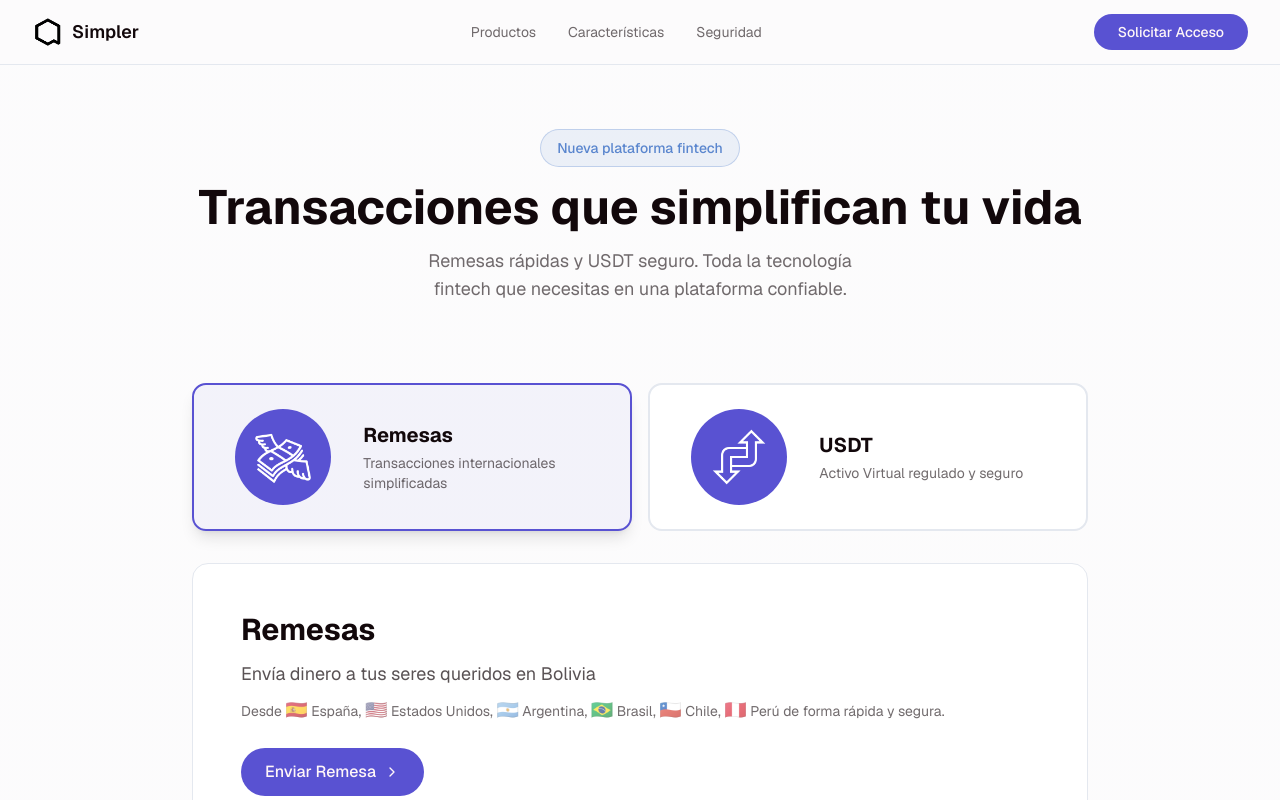
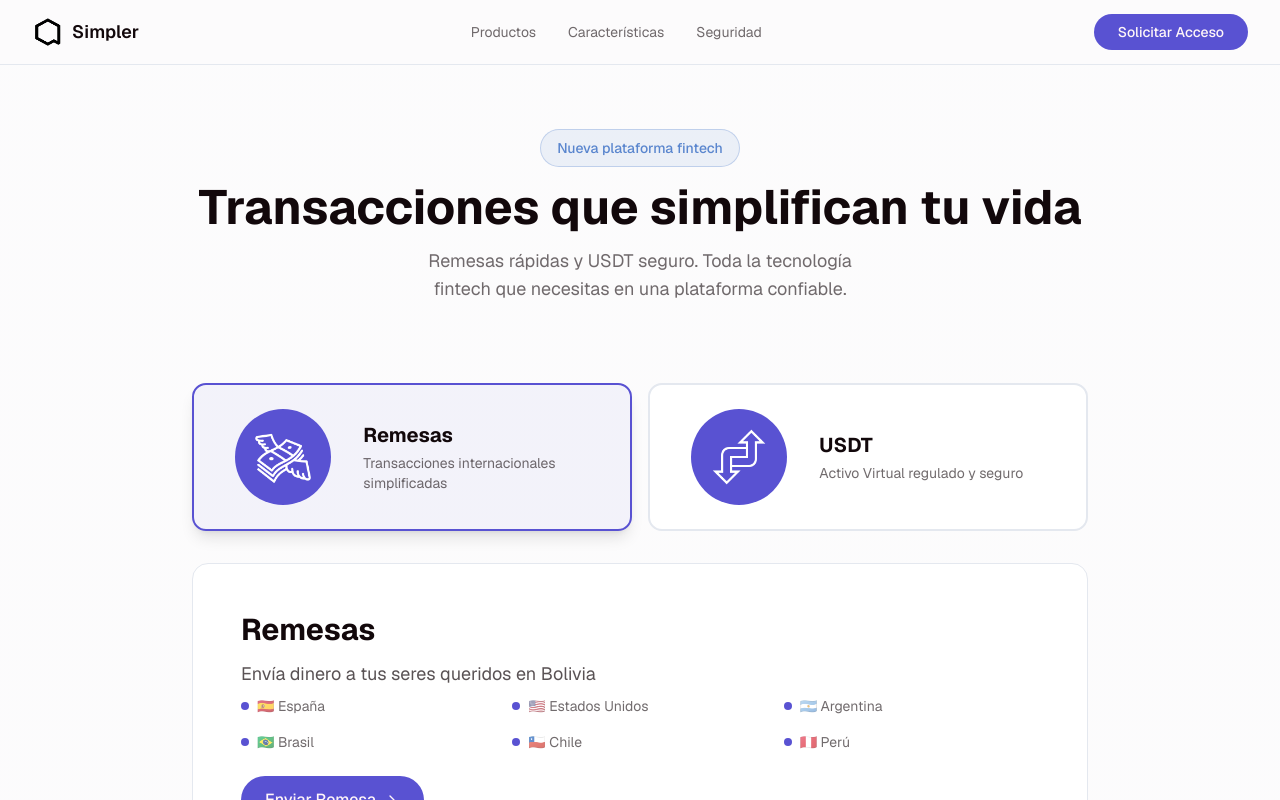
Before and after one commit to gualbysoca/v0-simpler-landing-page, a Next.js app: page / in a window 1280 px wide. Shown: the top 800 px of the page. Built offline with nearby package versions, Linux system fonts and the light colour scheme.

Commit message:
feat: update Remittances banner to use country flags\n\nStandardize grid format for both banners with three columns.

```diff
--- a/components/hero-carousel.tsx
+++ b/components/hero-carousel.tsx
@@ -10,14 +10,13 @@ const products = [
     name: 'Remesas',
     description: 'Envía dinero a tus seres queridos en Bolivia',
     subtitle: 'Transacciones internacionales simplificadas',
-    features: ['Comisiones bajas', 'Velocidad garantizada', 'Múltiples monedas'],
-    countries: [
-      { name: 'España', flag: '🇪🇸' },
-      { name: 'Estados Unidos', flag: '🇺🇸' },
-      { name: 'Argentina', flag: '🇦🇷' },
-      { name: 'Brasil', flag: '🇧🇷' },
-      { name: 'Chile', flag: '🇨🇱' },
-      { name: 'Perú', flag: '🇵🇪' }
+    features: [
+      '🇪🇸 España',
+      '🇺🇸 Estados Unidos',
+      '🇦🇷 Argentina',
+      '🇧🇷 Brasil',
+      '🇨🇱 Chile',
+      '🇵🇪 Perú'
     ]
   },
   {
@@ -91,16 +90,14 @@ export function HeroCarousel() {
             <p className="text-base sm:text-lg text-foreground/70 mb-6">{current.subdescription}</p>
           )}
 
-          {current.id === 'remesas' && current.countries ? (
-            <div className="mb-6">
-              <p className="text-sm text-foreground/60 mb-4">
-                Desde {current.countries.map((country, idx) => (
-                  <span key={country.name}>
-                    <span className="text-lg">{country.flag}</span> {country.name}
-                    {idx < current.countries.length - 1 ? ', ' : ''}
-                  </span>
-                ))} de forma rápida y segura.
-              </p>
+          {current.id === 'remesas' && current.features ? (
+            <div className="grid grid-cols-1 sm:grid-cols-3 gap-4 mb-6">
+              {current.features.map((feature, idx) => (
+                <div key={idx} className="flex items-center gap-2">
+                  <div className="w-2 h-2 bg-primary rounded-full" />
+                  <p className="text-sm text-foreground/60">{feature}</p>
+                </div>
+              ))}
             </div>
           ) : (
             <div className="grid grid-cols-1 sm:grid-cols-3 gap-4 mb-6">
```
